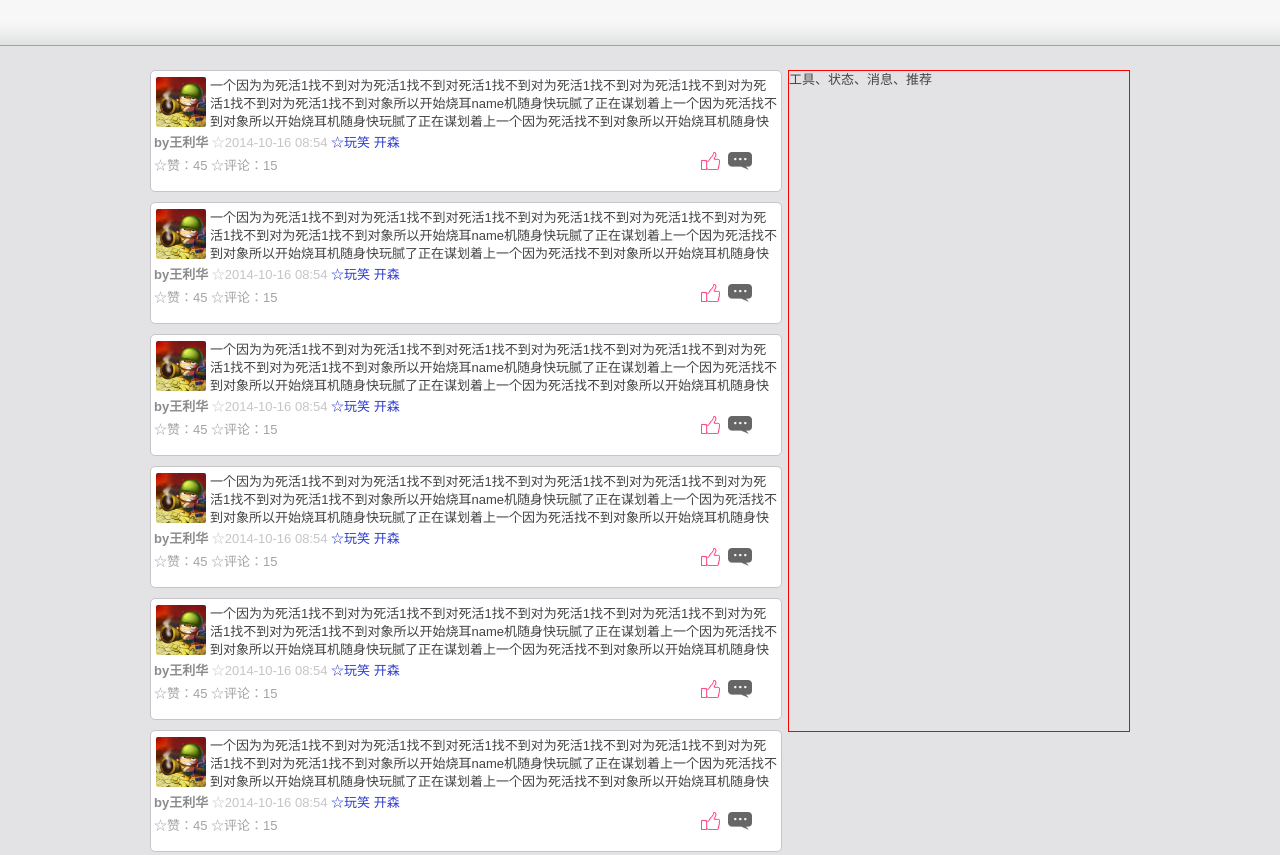
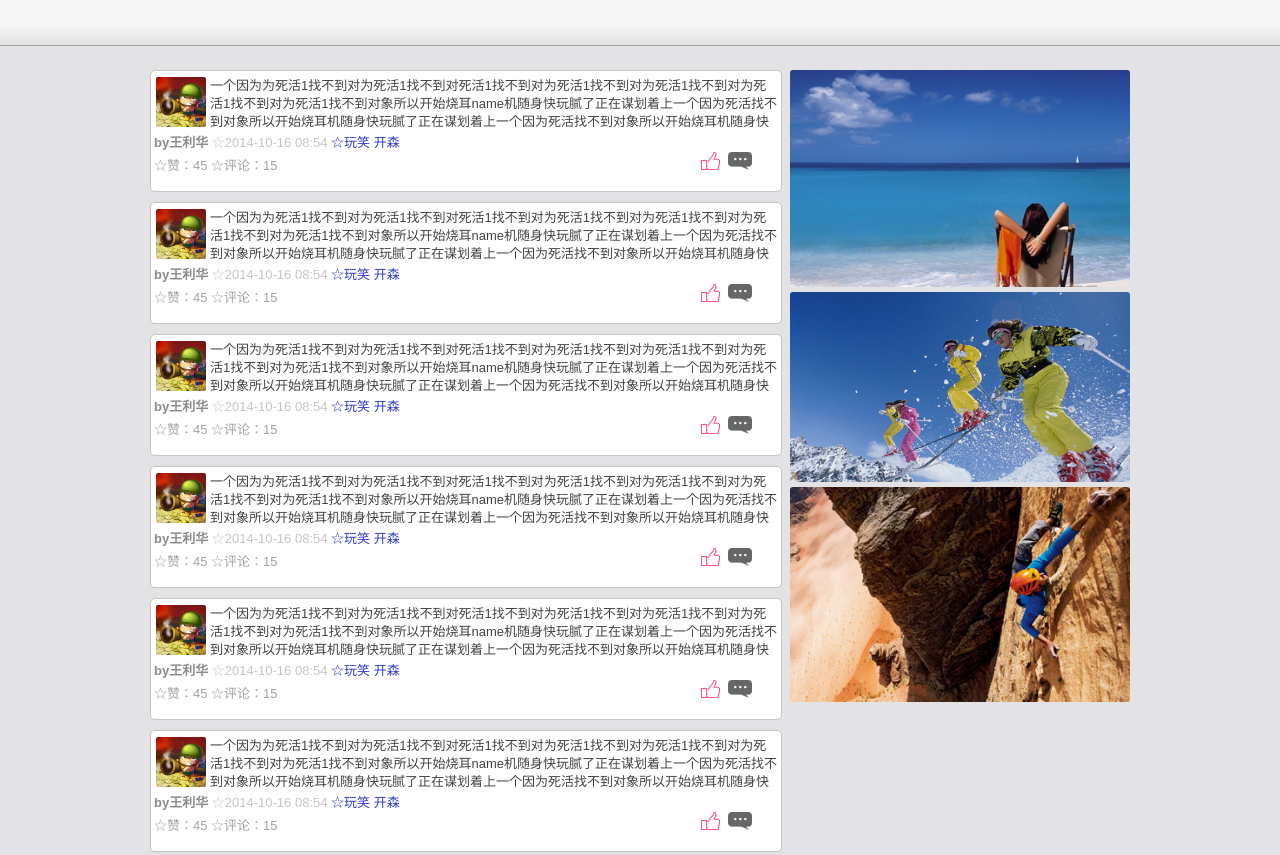
Before and after one commit to vczero/OurTimes, a plain HTML site: page client/index.html in a window 1280 px wide. Shown: the top 855 px of the page. Drawn offline with Linux system fonts and the light colour scheme.

Commit message:
add side_pic

```diff
--- a/client/css/main.css
+++ b/client/css/main.css
@@ -132,3 +132,15 @@ header{
 	border-radius:3px;
 	background-color:#49483E;
 }
+
+.side_pic{
+	border-radius: 3px;
+	width: 340px;
+}
+.side_pic_float{
+	position: absolute;
+	height: 20px;
+	width: 100%;
+	bottom: 0;
+	background-color: #333333;
+}
--- a/client/index.html
+++ b/client/index.html
@@ -208,8 +208,18 @@
 					<div class="indisplay item_btn_page">下一页</div>
 				</div>
 			</div>
-			<div class="mrt70 fr wd340 minh bred">
-				工具、状态、消息、推荐
+			<div class="mrt70 fr wd340 minh">
+				<div class="side_pic">
+					<img class="side_pic" src="img/pic.png"/>
+				</div>
+
+				<div class="side_pic">
+					<img class="side_pic" src="img/pic2.png"/>
+				</div>
+
+				<div class="side_pic">
+					<img class="side_pic" src="img/pic3.png"/>
+				</div>
 			</div>
 		</section>
 		<footer></footer>
```
Also changed, not shown: client/img/pic.png (added), client/img/pic2.png (added), client/img/pic3.png (added).
